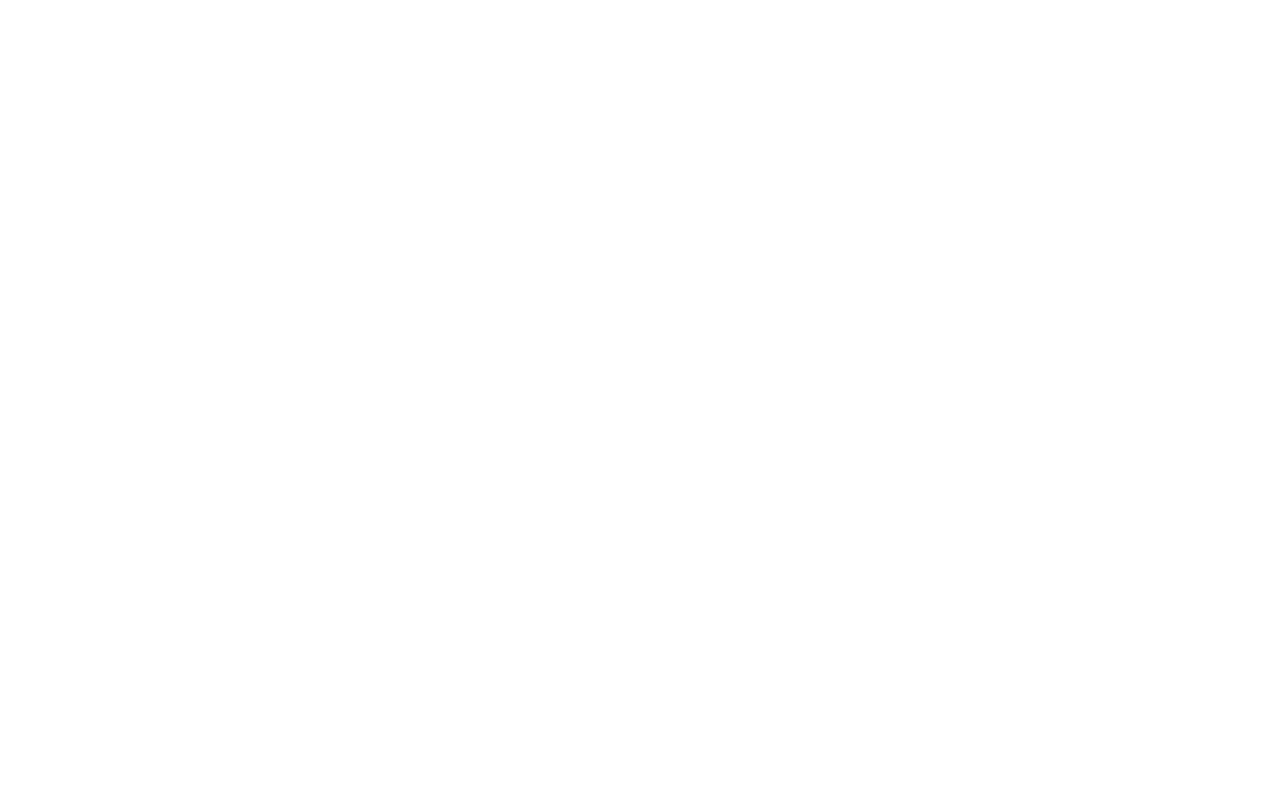
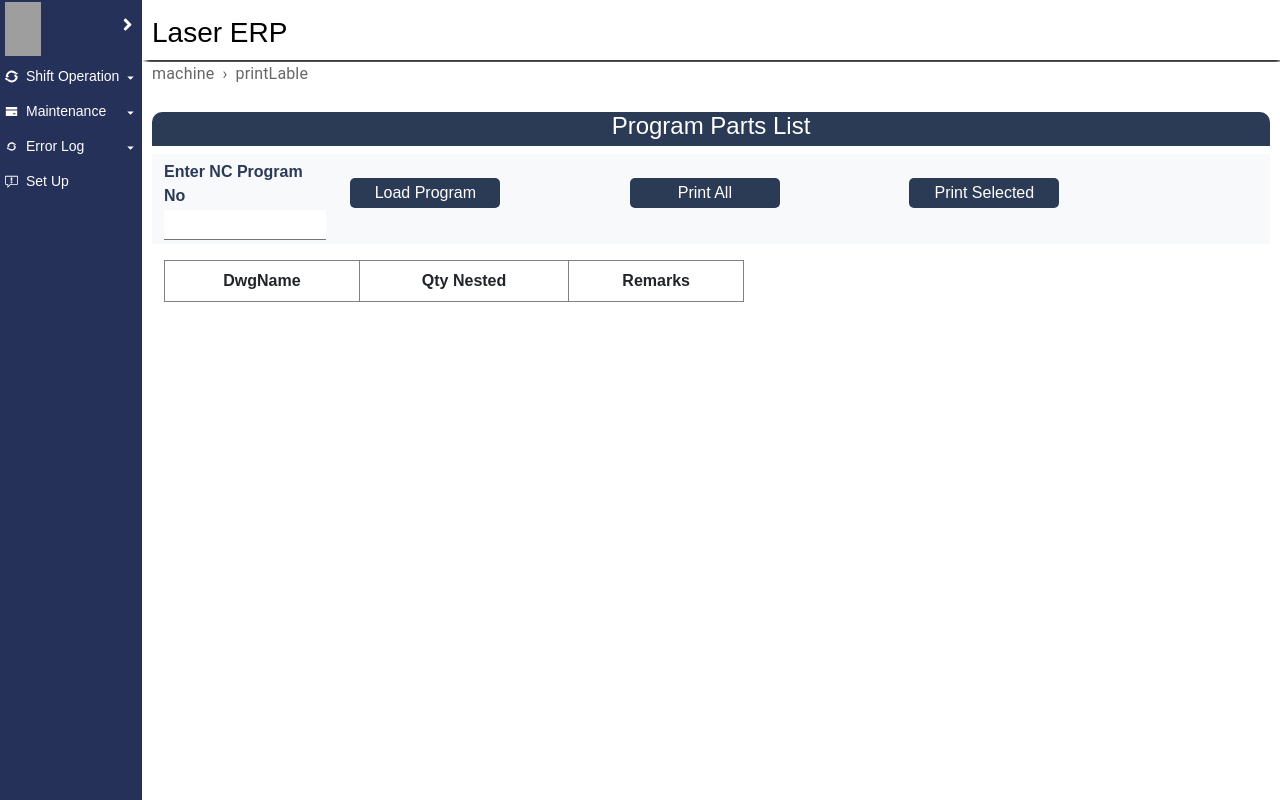
Before and after one commit to akash-ahana/magod-machine-frontend, a React (Create React App) app: page /machine/printLable in a window 1280 px wide. Before the commit this address had no page. Built offline with nearby package versions, Linux system fonts and the light colour scheme; grey boxes are pictures that could not be loaded; the HTML template or start-up script is replaced by a standard one.

Commit message:
Server Info and Print Lable

```diff
--- a/src/App.js
+++ b/src/App.js
@@ -6,6 +6,7 @@
 import Home from "./pages/Home";
 import MachineOperator from "./pages/ShiftOperation/MachineOperator";
 import ServerInfo from "./pages/ServerInfo/ServerInfo";
+import PrintLable from "./pages/ShiftOperation/PrintLable/PrintLable";
 
 function App() {
   return (
@@ -19,6 +20,7 @@
 
           <Route path="/machine/machineOperator" element={<MachineOperator/>}/>
           <Route path="/machine/serverInfo" element={<ServerInfo/>}/>
+          <Route path="/machine/printLable" element={<PrintLable/>}/>
 
           </Route>
         </Route>
--- a/src/components/SidebarData.js
+++ b/src/components/SidebarData.js
@@ -50,6 +50,7 @@
       {
         title: "Print Lable",
         // path: "/production/setup/process",
+        path:"/machine/printLable",
         icon: <VscServerProcess />,
       },
     ],
--- a/src/pages/ServerInfo/ServerInfo.js
+++ b/src/pages/ServerInfo/ServerInfo.js
@@ -10,12 +10,12 @@
         </div>
       </div>
 
-      <div style={{ marginTop: "10px" }} className="col-md-3 col-sm-12">
+      <div className="col-md-3 col-sm-12 mt-2">
           <h5 className="mt-2">Magod MIS Server</h5>
       </div>
-      <div className="row col-md-12">
+      <div className="row col-md-12 bg-light">
 
-        <div className="col-md-6">
+        <div className="col-md-6 mb-3">
 
             <div style={{ marginTop: "10px" }} className="col-md-3 col-sm-12">
                 <h6 className="mt-2">Data Server</h6>
@@ -62,23 +62,6 @@
                 </button>
             </div>
         </div>
-
-        {/* <div className="d-flex">
-            <div className="mt-1">
-                <button className="button-style mt-2 group-button"
-                    style={{ width: "150px"}}>
-                    Reset
-                </button>
-            </div>
-
-            <div className="mt-1" style={{marginLeft:'445px'}}>
-                <button className="button-style mt-2 group-button"
-                    style={{ width: "150px"}}>
-                        Save
-                </button>
-            </div>
-        </div> */}
-
       </div>
 
     </div>
--- /dev/null
+++ b/src/pages/ShiftOperation/PrintLable/PrintLable.js
@@ -0,0 +1,12 @@
+import React from 'react'
+import HeadForm from './components/HeadForm'
+import SideTable from './components/SideTable'
+
+export default function PrintLable() {
+  return (
+    <div>
+     <HeadForm/>
+     <SideTable/>
+    </div>
+  )
+}
--- /dev/null
+++ b/src/pages/ShiftOperation/PrintLable/components/HeadForm.js
@@ -0,0 +1,42 @@
+import React from 'react'
+
+export default function HeadForm() {
+  return (
+    <div>
+         <div className="col-md-12">
+        <div className="">
+          <h4 className="title">Program Parts List</h4>
+        </div>
+      </div>
+
+      <div className='bg-light row mt-2 col-md-12'>
+        <div className="col-md-2 mb-1">
+          <label className="form-label">Enter NC Program No</label>
+          <input type='text'></input>
+        </div>
+
+        <div className="col-md-3">
+            <button className="button-style mt-4 group-button"
+              style={{ width: "150px"}}>
+              Load Program
+            </button>
+        </div>
+
+        <div className="col-md-3">
+            <button className="button-style mt-4 group-button"
+                style={{ width: "150px"}}>
+                Print All
+            </button>
+        </div>
+
+        <div className='col-md-3'>
+              <button className="button-style mt-4 group-button"
+                style={{ width: "150px"}}>
+                Print Selected
+              </button>
+        </div>
+    </div>
+
+    </div>
+  )
+}
--- /dev/null
+++ b/src/pages/ShiftOperation/PrintLable/components/SideTable.js
@@ -0,0 +1,33 @@
+import React from 'react'
+import { Table } from 'react-bootstrap'
+
+export default function SideTable() {
+  return (
+    <div className='row col-md-12'>
+   <div className='mt-3 col-md-6'>
+         <div className='col-md-12 col-sm-12'>
+         <div style={{height:"350px",overflowY: "scroll",overflowX:'scroll', width:'580px'}}>
+     <Table bordered style={{border:'1px solid grey'}}>
+         <thead style={{textAlign:"center"}}>
+             <tr>
+             <th>DwgName</th>
+             <th>Qty Nested</th>
+             <th>Remarks</th>
+             </tr>
+         </thead>
+
+
+         {/* <tbody className='tablebody'>
+             <tr className="" >
+                 <td>TaskNo</td>
+                 <td>Machine</td>
+                 <td>Operation</td>
+             </tr>
+         </tbody> */}
+     </Table>
+     </div>
+     </div>
+ </div>
+ </div>
+  )
+}
```
